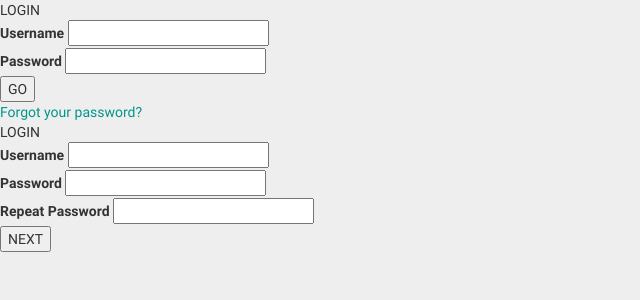
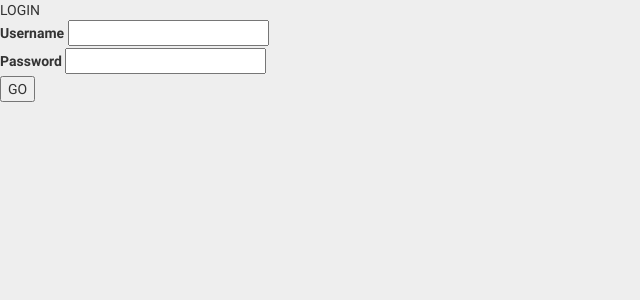
Before and after one commit to IOC-X/IOC, a PHP site: page /IOC/views/login/index.php in a window 1280 px wide. Shown: the top 300 px of the page, without its empty margins (0-640 px from the left). Run offline with PHP 8.4, Linux system fonts and the light colour scheme; some libraries are stand-ins or nearby versions.

Commit message:
Login fix

```diff
--- a/models/Login_model.php
+++ b/models/Login_model.php
@@ -13,7 +13,7 @@
 			if(count($data) ==1){
 				Session::init();
 				$_SESSION['loggedIn'] = $username;
-				header('location:' . URL);
+				header('location:' . URL );
 			}
 			else{
 				header('location:' . URL . 'login');
@@ -24,7 +24,7 @@
 			$st->execute(array(
 				':empCode' => $employeeCode
 			));
-			return ($st->fetchAll());
+			return $st->fetchAll();
 		}
 		public function signup(){
 			$st = $this->db->prepare("");
--- a/views/login/index.php
+++ b/views/login/index.php
@@ -70,39 +70,11 @@
          <button><span>GO</span> <i class="fa fa-check"></i></button>
       </div>
       </form>
-      <a href="" class="pass-forgot">Forgot your password?</a>
+
 
    </div>
 
-   <div class="overbox">
-      <div class="material-button alt-2"><span class="shape"></span></div>
 
-      <div class="title">LOGIN</div>
-
-      <div class="input">
-         <label for="regname">Username</label>
-         <input type="text" name="regname" id="regname">
-         <span class="spin"></span>
-      </div>
-
-      <div class="input">
-         <label for="regpass">Password</label>
-         <input type="password" name="regpass" id="regpass">
-         <span class="spin"></span>
-      </div>
-
-      <div class="input">
-         <label for="reregpass">Repeat Password</label>
-         <input type="password" name="reregpass" id="reregpass">
-         <span class="spin"></span>
-      </div>
-
-      <div class="button">
-         <button><span>NEXT</span></button>
-      </div>
-
-
-   </div>
 
 </div>
 	<script src="//code.jquery.com/jquery-1.10.2.min.js"></script>
```
Also changed, not shown: views/header/header.php (+7 -7 lines), views/profile/index.php (+4 -4 lines).
